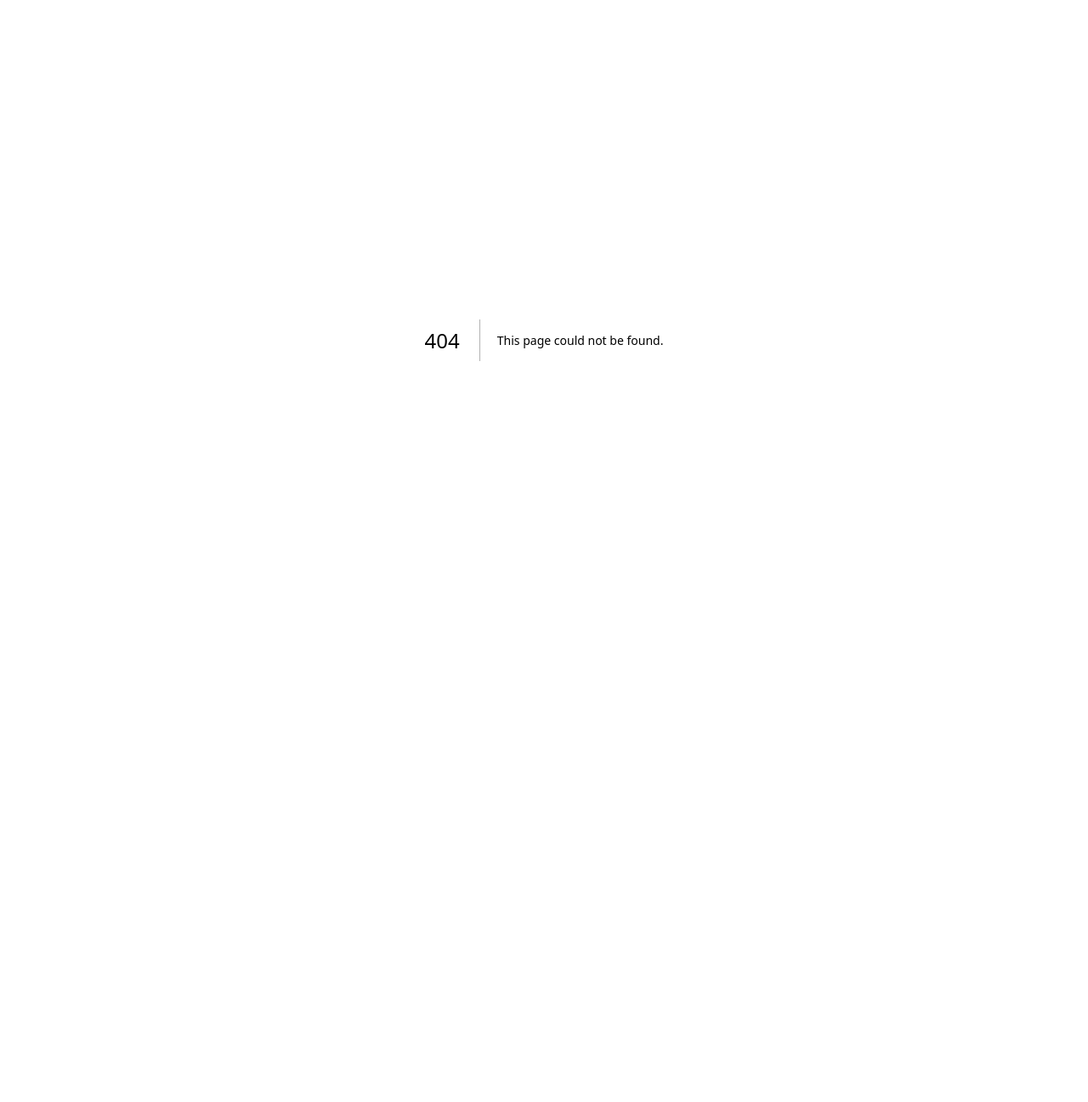
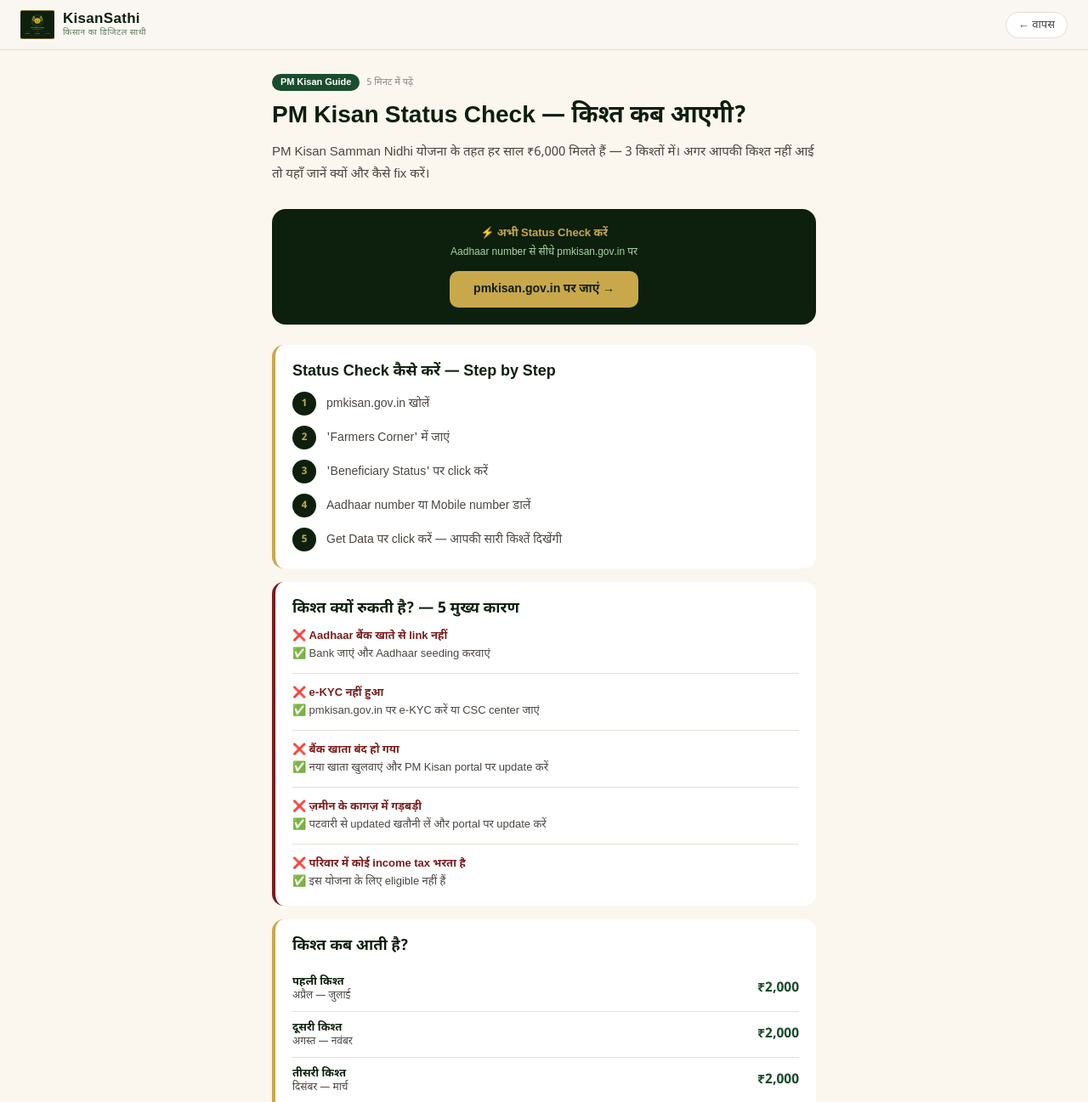
Before and after one commit to shrivastavasuhani30-blip/kisansathi, a Next.js app: page /blog/pm-kisan-status in a window 1280 px wide. Before the commit this address had no page. Shown: the top 1297 px of the page at 85% size. Before the commit the page ends 800 px from the top, so only its background shows below. Built offline with nearby package versions, Linux system fonts and the light colour scheme.

Commit message:
feat: PM Kisan status blog page

```diff
--- /dev/null
+++ b/app/blog/pm-kisan-status/page.tsx
@@ -0,0 +1,145 @@
+import Link from "next/link";
+import Navbar from "../../components/Navbar";
+import type { Metadata } from "next";
+
+export const metadata: Metadata = {
+  title: "PM Kisan Status Check — किश्त कब आएगी? | KisanSathi",
+  description: "PM Kisan Samman Nidhi की किश्त status check करें। Aadhaar से status देखें, किश्त क्यों रुकी — सब Hindi में। MP/UP/Rajasthan के किसानों के लिए।",
+  keywords: ["PM Kisan status check", "PM Kisan kisht kab aayegi", "PM Kisan Samman Nidhi status", "PM Kisan list MP", "pradhan mantri kisan yojana status"],
+};
+
+export default function PMKisanStatusPage() {
+  return (
+    <main style={{ minHeight: "100vh", background: "#FBF6EE", fontFamily: "'Hind', 'Noto Sans Devanagari', sans-serif" }}>
+      <Navbar rightLink={{ href: "/", label: "← वापस" }} />
+
+      <article style={{ padding: "28px 20px", maxWidth: "680px", margin: "0 auto" }}>
+
+        {/* Header */}
+        <div style={{ marginBottom: "28px" }}>
+          <div style={{ display: "flex", alignItems: "center", gap: "8px", marginBottom: "12px" }}>
+            <span style={{ background: "#1A4D2E", color: "white", fontSize: "11px", fontWeight: 700, padding: "3px 10px", borderRadius: "20px" }}>
+              PM Kisan Guide
+            </span>
+            <span style={{ fontSize: "11px", color: "#888" }}>5 मिनट में पढ़ें</span>
+          </div>
+          <h1 style={{ fontSize: "28px", fontWeight: 800, color: "#0D1F0D", lineHeight: 1.3, marginBottom: "12px" }}>
+            PM Kisan Status Check — किश्त कब आएगी?
+          </h1>
+          <p style={{ fontSize: "15px", color: "#4A4540", lineHeight: 1.7 }}>
+            PM Kisan Samman Nidhi योजना के तहत हर साल ₹6,000 मिलते हैं — 3 किश्तों में। अगर आपकी किश्त नहीं आई तो यहाँ जानें क्यों और कैसे fix करें।
+          </p>
+        </div>
+
+        {/* Quick status check */}
+        <div style={{ background: "#0D1F0D", borderRadius: "16px", padding: "20px", marginBottom: "24px", textAlign: "center" }}>
+          <p style={{ fontSize: "13px", color: "#C9A84C", fontWeight: 700, marginBottom: "6px" }}>⚡ अभी Status Check करें</p>
+          <p style={{ fontSize: "12px", color: "#A8D5A2", marginBottom: "14px" }}>Aadhaar number से सीधे pmkisan.gov.in पर</p>
+          <a href="https://pmkisan.gov.in" target="_blank" rel="noopener noreferrer" style={{
+            display: "inline-block", background: "#C9A84C", color: "#0D1F0D",
+            padding: "12px 28px", borderRadius: "10px", textDecoration: "none",
+            fontSize: "14px", fontWeight: 700,
+          }}>
+            pmkisan.gov.in पर जाएं →
+          </a>
+        </div>
+
+        {/* How to check */}
+        <div style={{ background: "white", borderRadius: "14px", padding: "20px", marginBottom: "16px", borderLeft: "4px solid #C9A84C" }}>
+          <h2 style={{ fontSize: "18px", fontWeight: 700, color: "#0D1F0D", marginBottom: "12px" }}>
+            Status Check कैसे करें — Step by Step
+          </h2>
+          {[
+            { step: "1", text: "pmkisan.gov.in खोलें" },
+            { step: "2", text: "'Farmers Corner' में जाएं" },
+            { step: "3", text: "'Beneficiary Status' पर click करें" },
+            { step: "4", text: "Aadhaar number या Mobile number डालें" },
+            { step: "5", text: "Get Data पर click करें — आपकी सारी किश्तें दिखेंगी" },
+          ].map((item, i) => (
+            <div key={i} style={{ display: "flex", alignItems: "center", gap: "12px", marginBottom: i < 4 ? "12px" : 0 }}>
+              <div style={{
+                width: "28px", height: "28px", borderRadius: "50%",
+                background: "#0D1F0D", color: "#C9A84C",
+                display: "flex", alignItems: "center", justifyContent: "center",
+                fontSize: "12px", fontWeight: 700, flexShrink: 0,
+              }}>{item.step}</div>
+              <p style={{ fontSize: "14px", color: "#4A4540" }}>{item.text}</p>
+            </div>
+          ))}
+        </div>
+
+        {/* Why kisht stopped */}
+        <div style={{ background: "white", borderRadius: "14px", padding: "20px", marginBottom: "16px", borderLeft: "4px solid #7A1C1C" }}>
+          <h2 style={{ fontSize: "18px", fontWeight: 700, color: "#0D1F0D", marginBottom: "12px" }}>
+            किश्त क्यों रुकती है? — 5 मुख्य कारण
+          </h2>
+          {[
+            { reason: "Aadhaar बैंक खाते से link नहीं", fix: "Bank जाएं और Aadhaar seeding करवाएं" },
+            { reason: "e-KYC नहीं हुआ", fix: "pmkisan.gov.in पर e-KYC करें या CSC center जाएं" },
+            { reason: "बैंक खाता बंद हो गया", fix: "नया खाता खुलवाएं और PM Kisan portal पर update करें" },
+            { reason: "ज़मीन के कागज़ में गड़बड़ी", fix: "पटवारी से updated खतौनी लें और portal पर update करें" },
+            { reason: "परिवार में कोई income tax भरता है", fix: "इस योजना के लिए eligible नहीं हैं" },
+          ].map((item, i) => (
+            <div key={i} style={{ marginBottom: i < 4 ? "14px" : 0, paddingBottom: i < 4 ? "14px" : 0, borderBottom: i < 4 ? "1px solid #E5E0D8" : "none" }}>
+              <p style={{ fontSize: "13px", fontWeight: 700, color: "#7A1C1C", marginBottom: "4px" }}>❌ {item.reason}</p>
+              <p style={{ fontSize: "13px", color: "#4A4540" }}>✅ {item.fix}</p>
+            </div>
+          ))}
+        </div>
+
+        {/* Installment schedule */}
+        <div style={{ background: "white", borderRadius: "14px", padding: "20px", marginBottom: "16px", borderLeft: "4px solid #C9A84C" }}>
+          <h2 style={{ fontSize: "18px", fontWeight: 700, color: "#0D1F0D", marginBottom: "12px" }}>
+            किश्त कब आती है?
+          </h2>
+          {[
+            { period: "पहली किश्त", months: "अप्रैल — जुलाई", amount: "₹2,000" },
+            { period: "दूसरी किश्त", months: "अगस्त — नवंबर", amount: "₹2,000" },
+            { period: "तीसरी किश्त", months: "दिसंबर — मार्च", amount: "₹2,000" },
+          ].map((item, i) => (
+            <div key={i} style={{
+              display: "flex", justifyContent: "space-between", alignItems: "center",
+              padding: "10px 0", borderBottom: i < 2 ? "1px solid #E5E0D8" : "none",
+            }}>
+              <div>
+                <p style={{ fontSize: "13px", fontWeight: 700, color: "#0D1F0D" }}>{item.period}</p>
+                <p style={{ fontSize: "12px", color: "#4A4540" }}>{item.months}</p>
+              </div>
+              <p style={{ fontSize: "16px", fontWeight: 700, color: "#1A4D2E" }}>{item.amount}</p>
+            </div>
+          ))}
+        </div>
+
+        {/* Schemes CTA */}
+        <div style={{ background: "#0D1F0D", borderRadius: "16px", padding: "24px", marginBottom: "20px", textAlign: "center" }}>
+          <p style={{ fontSize: "15px", color: "#C9A84C", fontWeight: 700, marginBottom: "8px" }}>
+            🌾 सभी सरकारी योजनाएं एक जगह
+          </p>
+          <p style={{ fontSize: "13px", color: "#A8D5A2", marginBottom: "16px" }}>
+            PM Kisan, KCC, PMFBY — सब की जानकारी Hindi में
+          </p>
+          <Link href="/schemes" style={{
+            display: "inline-block", background: "#7A1C1C", color: "white",
+            padding: "14px 32px", borderRadius: "12px", textDecoration: "none",
+            fontSize: "15px", fontWeight: 700,
+          }}>
+            योजनाएं देखें →
+          </Link>
+        </div>
+
+        {/* WhatsApp */}
+        <a href="https://wa.me/916268146820?text=Namaste%2C%20mujhe%20PM%20Kisan%20status%20check%20karne%20mein%20madad%20chahiye"
+          target="_blank" rel="noopener noreferrer"
+          style={{
+            display: "flex", alignItems: "center", justifyContent: "center", gap: "8px",
+            background: "#25D366", color: "white", fontSize: "14px", fontWeight: 600,
+            padding: "14px", borderRadius: "12px", textDecoration: "none",
+          }}>
+          <svg width="18" height="18" viewBox="0 0 24 24" fill="white"><path d="M17.472 14.382c-.297-.149-1.758-.867-2.03-.967-.273-.099-.471-.148-.67.15-.197.297-.767.966-.94 1.164-.173.199-.347.223-.644.075-.297-.15-1.255-.463-2.39-1.475-.883-.788-1.48-1.761-1.653-2.059-.173-.297-.018-.458.13-.606.134-.133.298-.347.446-.52.149-.174.198-.298.298-.497.099-.198.05-.371-.025-.52-.075-.149-.669-1.612-.916-2.207-.242-.579-.487-.5-.669-.51-.173-.008-.371-.01-.57-.01-.198 0-.52.074-.792.372-.272.297-1.04 1.016-1.04 2.479 0 1.462 1.065 2.875 1.213 3.074.149.198 2.096 3.2 5.077 4.487.709.306 1.262.489 1.694.625.712.227 1.36.195 1.871.118.571-.085 1.758-.719 2.006-1.413.248-.694.248-1.289.173-1.413z"/></svg>
+          PM Kisan में मदद चाहिए? WhatsApp करें
+        </a>
+
+      </article>
+    </main>
+  );
+}
--- a/app/sitemap.ts
+++ b/app/sitemap.ts
@@ -44,5 +44,11 @@
       changeFrequency: 'daily',
       priority: 0.9,
     },
+    {
+  url: 'https://kisansathi-rjmv.vercel.app/blog/pm-kisan-status',
+  lastModified: new Date(),
+  changeFrequency: 'monthly',
+  priority: 0.8,
+    },
   ]
 }
```
